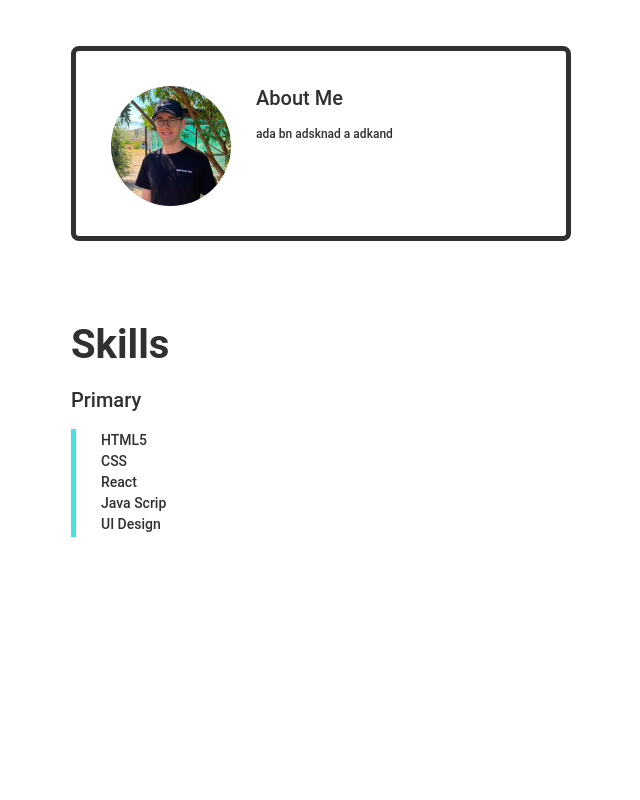
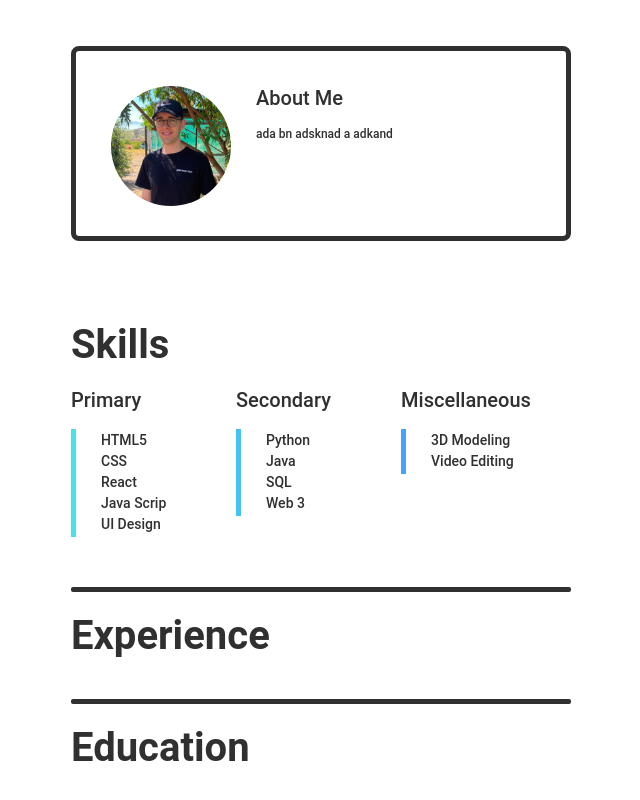
Before and after one commit to lbowles/Personal-Website, a React (Create React App) app: page / in a window 1280 px wide. Shown: the part 528-1328 px from the top of the page, without its empty margins (319-959 px from the left). Before the commit the page ends 1113 px from the top, so only its background shows below. Built offline with nearby package versions, Linux system fonts and the light colour scheme.

Commit message:
template

```diff
--- a/src/App.css
+++ b/src/App.css
@@ -14,6 +14,7 @@ h1{
   font-size: bold;
   text-align: left;
   margin-bottom: 20px;
+  margin-top: 20px;
 }
 h2{
   font-size: 20px;
@@ -37,3 +38,9 @@ h4{
 .rowContainer{
   display: flex;
 }
+.divider{
+  width: 100%;
+  height: 5px;
+  background-color: #303030;
+  border-radius: 2px;
+}
--- a/src/App.js
+++ b/src/App.js
@@ -3,6 +3,8 @@ import './App.css';
 import Intro from "./components/Intro/Intro.tsx"
 import About from './components/About/About.tsx'
 import Skills from './components/Skills/Skills.tsx';
+import Experience from './components/Experience/Experience.tsx';
+import Education from './components/Education/Education.tsx';
 
 function App() {
   return (
@@ -12,8 +14,16 @@ function App() {
         <div style={{marginBottom:"80px"}}>
           <About></About>
         </div>
-        <div style={{marginBottom:"6vh"}}>
+        <div style={{marginBottom:"50px"}}>
           <Skills></Skills>
+        </div>
+        <div style={{marginBottom:"40px"}}>
+          <div className='divider'></div>
+          <Experience></Experience>
+        </div>
+        <div style={{marginBottom:"40px"}}>
+          <div className='divider'></div>
+          <Education></Education>
         </div>
       </div>
     </div>
--- /dev/null
+++ b/src/components/Education/Education.tsx
@@ -0,0 +1,13 @@
+import React from 'react'
+
+type Props = {}
+
+const Education = (props: Props) => {
+  return (
+    <div>
+        <h1>Education</h1>
+    </div>
+  )
+}
+
+export default Education
--- /dev/null
+++ b/src/components/Experience/Experience.tsx
@@ -0,0 +1,13 @@
+import React from 'react'
+
+type Props = {}
+
+const Experience = (props: Props) => {
+  return (
+    <div>
+        <h1>Experience</h1>
+    </div>
+  )
+}
+
+export default Experience
--- a/src/components/Skills/Skills.module.css
+++ b/src/components/Skills/Skills.module.css
@@ -1,7 +1,6 @@
 .accent{
     width: 5px;
     min-height: 10px;
-    background-color: #45E3E6;
     margin-top: 0px;
     margin-right: 25px;
 }
--- a/src/components/Skills/Skills.tsx
+++ b/src/components/Skills/Skills.tsx
@@ -8,10 +8,10 @@ const Skills = (props: Props) => {
     <div>
       <h1>Skills</h1>
       <div className='rowContainer'>
-        <div>
+        <div style={{width:"33%"}}>
           <h2>Primary</h2>
           <div className='rowContainer'>
-            <div className={style.accent}></div>
+            <div className={style.accent} style={{backgroundColor: "#45E3E6"}}></div>
             <div style={{marginTop:"3px"}}>
               <h3>HTML5</h3>
               <h3>CSS</h3>
@@ -21,6 +21,28 @@ const Skills = (props: Props) => {
             </div>
           </div>
         </div>
+        <div style={{width:"33%"}}>
+          <h2>Secondary</h2>
+          <div className='rowContainer'>
+            <div className={style.accent} style={{backgroundColor: "#43C3F2"}}></div>
+            <div style={{marginTop:"3px"}}>
+              <h3>Python</h3>
+              <h3>Java</h3>
+              <h3>SQL</h3>
+              <h3>Web 3</h3>
+            </div>
+          </div>
+        </div>
+        <div style={{width:"33%"}}>
+          <h2>Miscellaneous</h2>
+          <div className='rowContainer'>
+            <div className={style.accent} style={{backgroundColor: "#41A4FE"}}></div>
+            <div style={{marginTop:"3px"}}>
+              <h3>3D Modeling</h3>
+              <h3>Video Editing</h3>
+            </div>
+          </div>
+        </div>
       </div>
     </div>
   )
```
